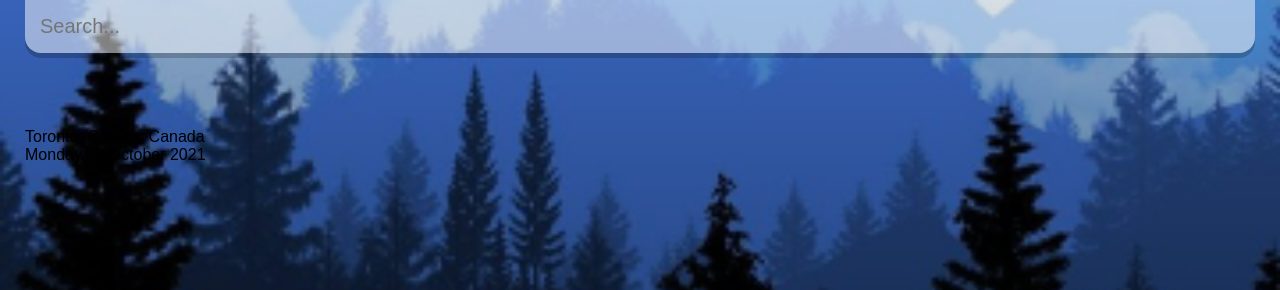
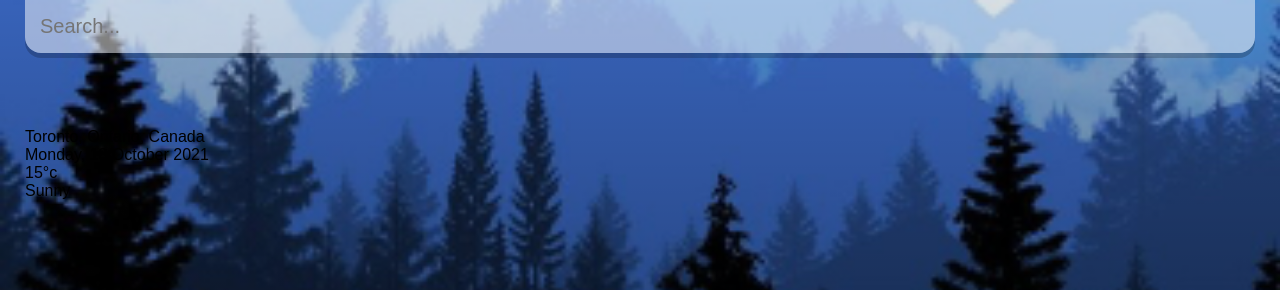
Before and after one commit to DimarcoKevin/react-weather, a React (Create React App) app: page / in a window 1280 px wide. Shown: the top 290 px of the page. Built offline with nearby package versions, Linux system fonts and the light colour scheme.

Commit message:
Adding weather box

```diff
--- a/src/App.js
+++ b/src/App.js
@@ -16,7 +16,7 @@
     let day = days[d.getDay()];
     let date = d.getDate();
 
-    return `${day} ${date} ${month} ${year}`;
+    return `${day}, ${date} ${month} ${year}`;
   }
 
   return (
@@ -29,6 +29,10 @@
           <div className="location">Toronto, Ontario, Canada</div>
           <div className="date">{dateBuilder(new Date())}</div>
         </div>
+        <div className="weather-box">
+          <div className="temp">15°c</div>
+          <div className="weather">Sunny</div>
+        </div>
       </main>
     </div>
   );
```
